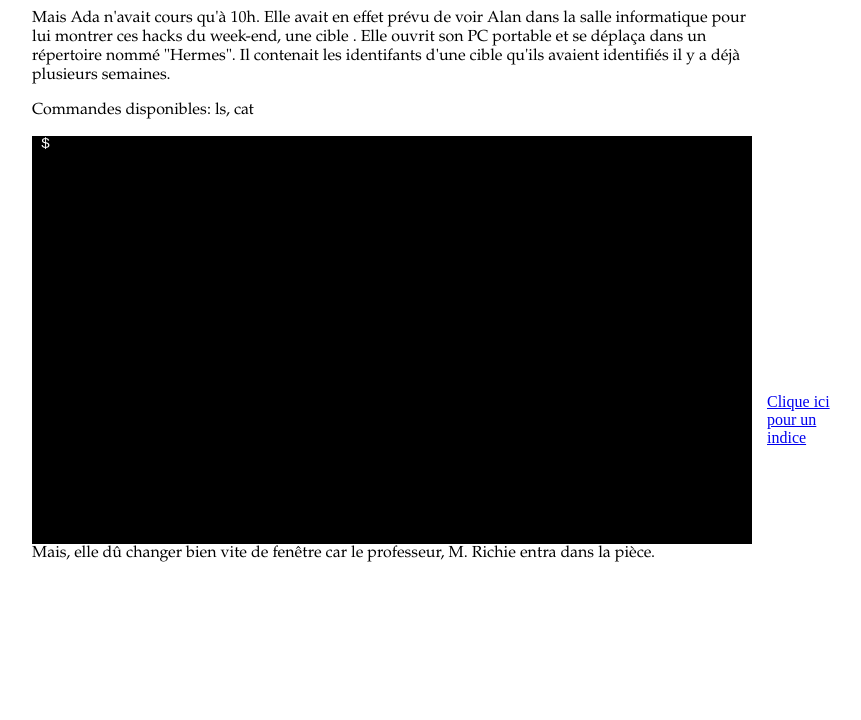
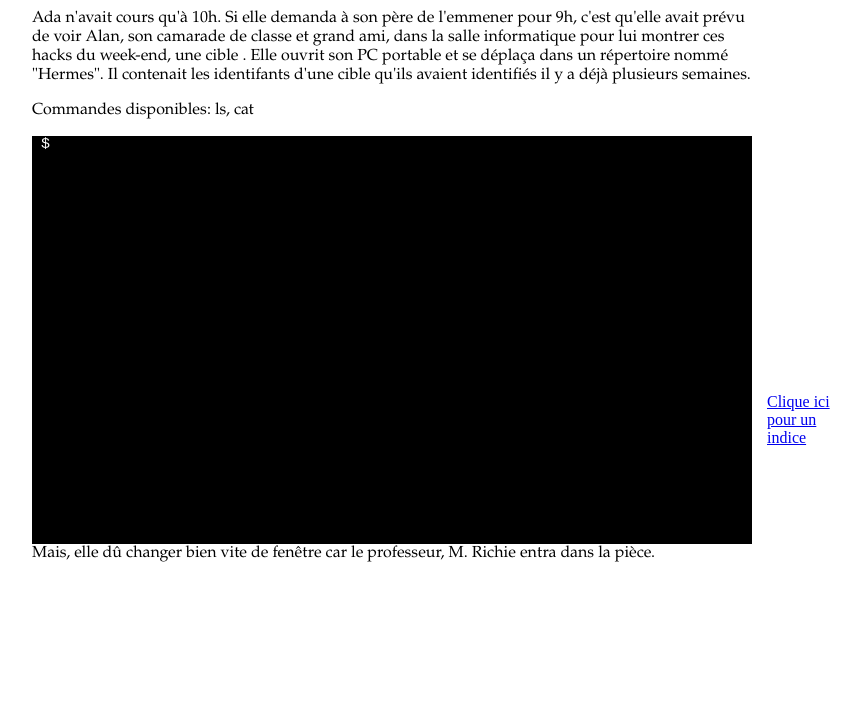
Before and after one commit to mikefromlyon69/hackingnovel, a website built with webpack: page dist/chap2.html in a window 1280 px wide. Shown: the part 80-800 px from the top of the page, without its empty margins (208-1069 px from the left). Built offline with nearby package versions, Linux system fonts and the light colour scheme.

Commit message:
changer formulation chapitre 2
just text modification

```diff
--- a/dist/chap2.html
+++ b/dist/chap2.html
@@ -10,7 +10,7 @@
 
         <div class="content">
           <h1> Chapter 2</h1>
-        <p>Mais Ada n'avait cours qu'à 10h. Elle avait en effet prévu de voir Alan dans la salle informatique pour lui montrer ces hacks du week-end, une cible . Elle ouvrit son PC portable et se déplaça dans un répertoire nommé "Hermes". Il contenait les identifants
+        <p>Ada n'avait cours qu'à 10h. Si elle demanda à son père de l'emmener pour 9h, c'est qu'elle avait prévu de voir Alan, son camarade de classe et grand ami, dans la salle informatique pour lui montrer ces hacks du week-end, une cible . Elle ouvrit son PC portable et se déplaça dans un répertoire nommé "Hermes". Il contenait les identifants
         d'une cible qu'ils avaient identifiés il y a déjà plusieurs semaines.</p>
 
         <p>Commandes disponibles: ls, cat</p>
```
Also changed, not shown: dist/index.html (+1 -1 lines).
